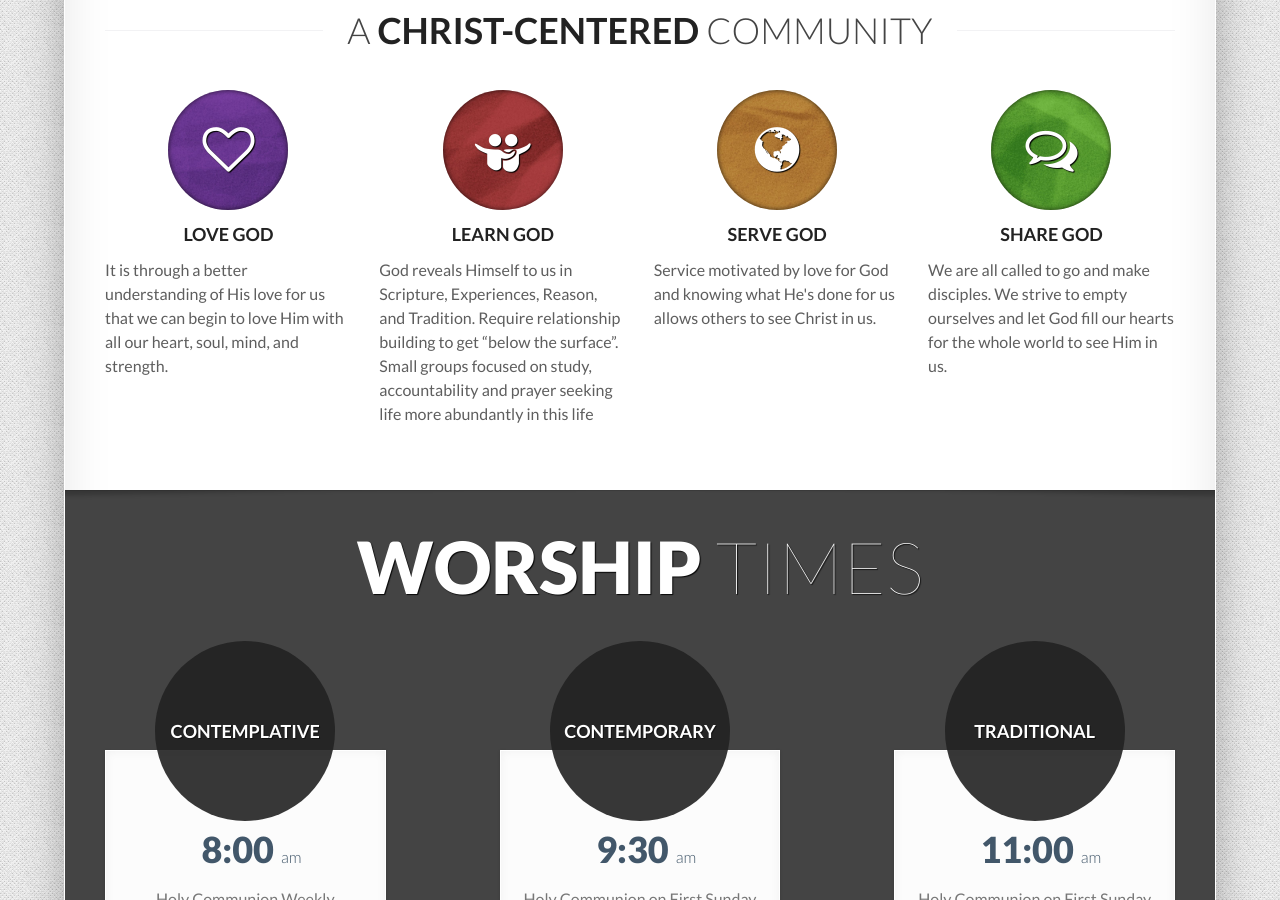
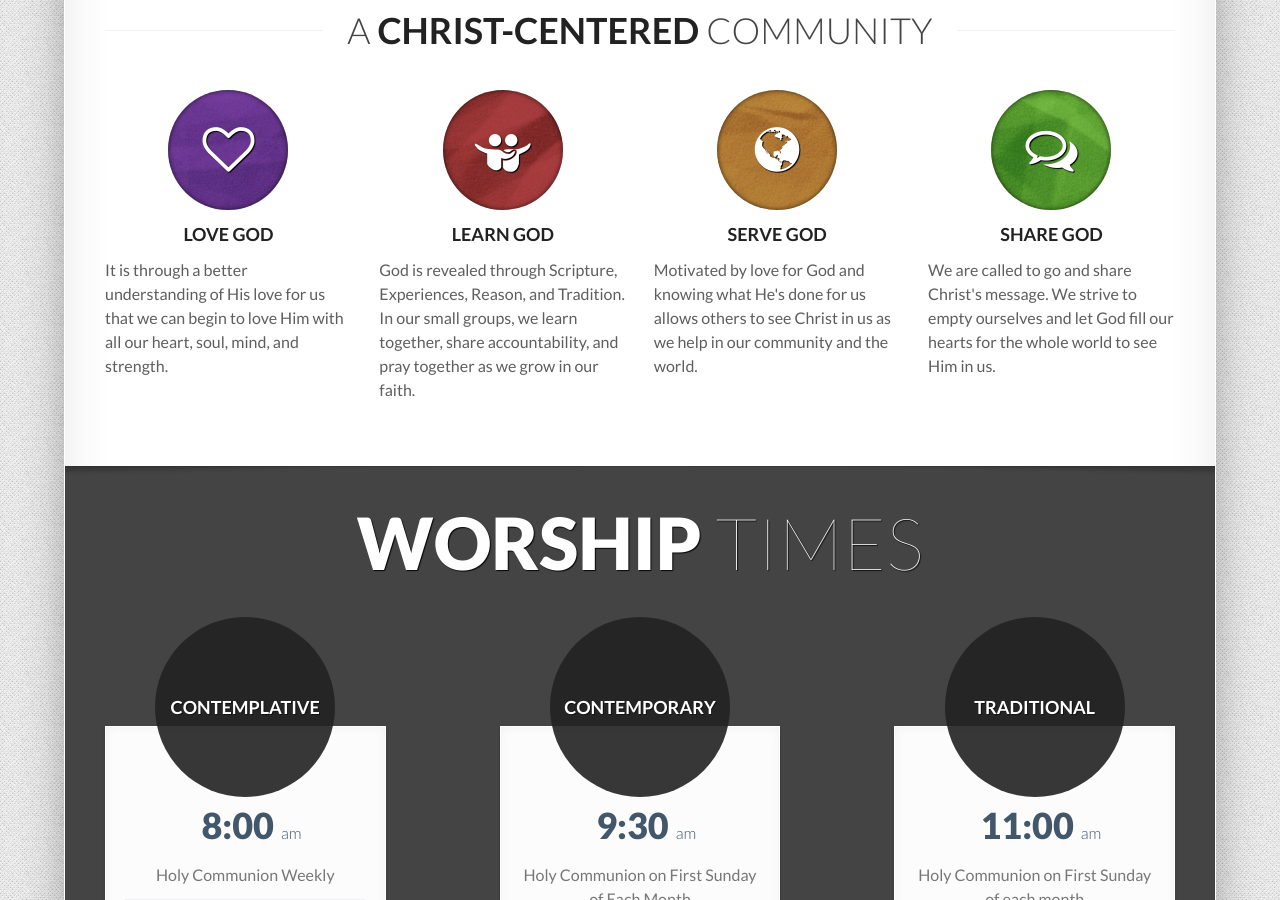
Before and after one commit to fvumc/fvumc.github.io, a Jekyll site: the page built from index.html, in a window 1280 px wide and 900 px high, scrolled down 547 px. Built offline with Jekyll 4.4.1, drawn with Linux system fonts in a browser that asks for light colours; Markdown is read by kramdown in place of the engine named in the settings.

Commit message:
tweak vision verbiage

```diff
--- a/index.html
+++ b/index.html
@@ -49,7 +49,7 @@ title: Fuquay-Varina United Methodist Church
                 </div>
                 <h3 class="text-center">Learn God</h3>
                 <p>
-                  God reveals Himself to us in Scripture, Experiences, Reason, and Tradition. Require relationship building to get “below the surface”. Small groups focused on study, accountability and prayer seeking life more abundantly in this life
+                   God is revealed through Scripture, Experiences, Reason, and Tradition. In our small groups, we learn together, share accountability, and pray together as we grow in our faith.
                 </p>
               </li>
               <li class="span3">
@@ -61,7 +61,7 @@ title: Fuquay-Varina United Methodist Church
                 </div>
                 <h3 class="text-center">Serve God</h3>
                 <p>
-                  Service motivated by love for God and knowing what He's done for us allows others to see Christ in us.
+                  Motivated by love for God and knowing what He's done for us allows others to see Christ in us as we help in our community and the world.
                 </p>
               </li>
               <li class="span3">
@@ -73,7 +73,7 @@ title: Fuquay-Varina United Methodist Church
                 </div>
                 <h3 class="text-center">Share God</h3>
                 <p>
-                  We are all called to go and make disciples. We strive to empty ourselves and let God fill our hearts for the whole world to see Him in us.
+                  We are called to go and share Christ's message. We strive to empty ourselves and let God fill our hearts for the whole world to see Him in us.
                 </p>
               </li>
             </ul>
```
